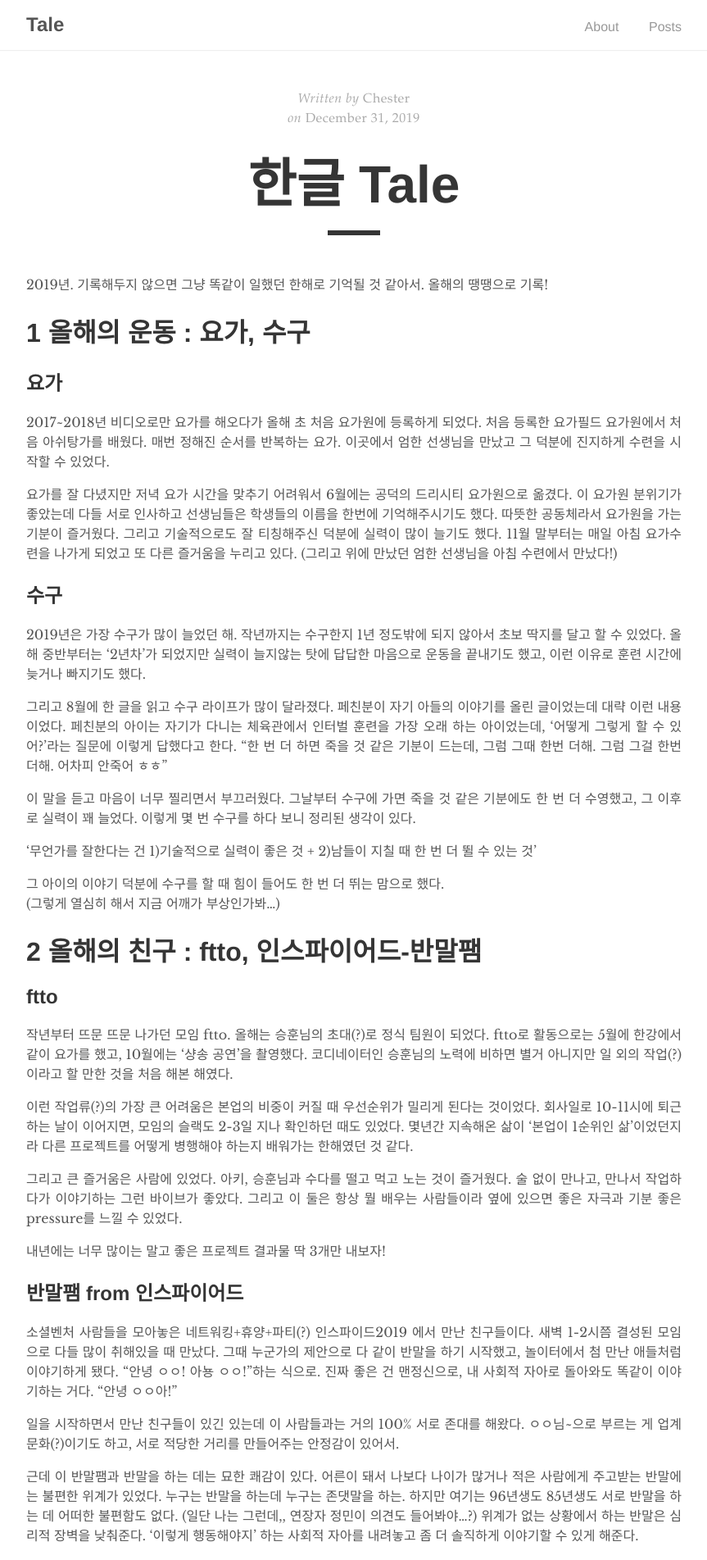
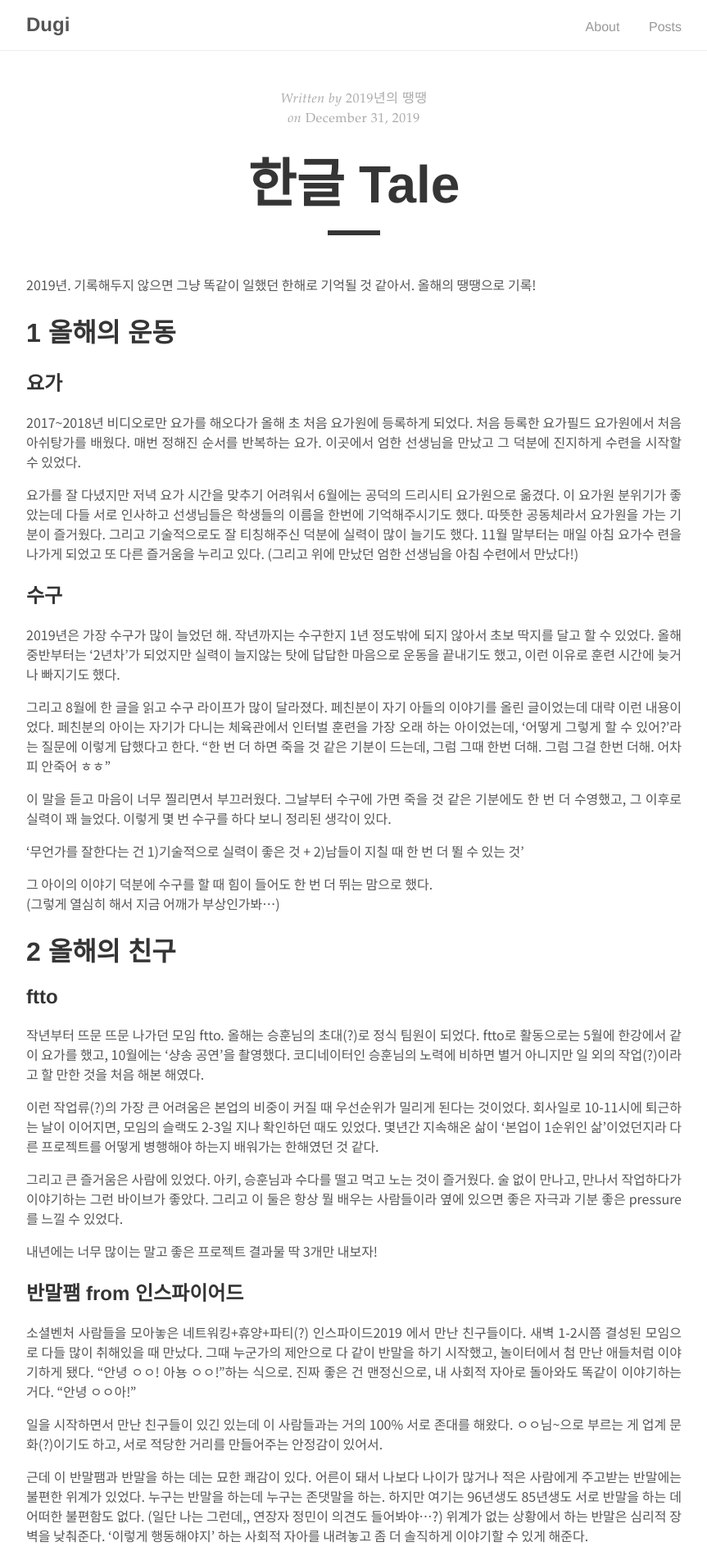
Before and after one commit to dugidugi/dugidugi.github.io, a Jekyll site: the page built from _posts/2019-12-31-2019년의 땡땡.md, in a window 1280 px wide. Shown: the top 1903 px of the page at 82% size, without its empty margins (208-1071 px from the left). Built offline with Jekyll 4.4.1, drawn with Linux system fonts in a browser that asks for light colours; comment, search, counter and statistics services are not loaded; some of the changed text lies outside the part shown.

Commit message:
폰트 변경

```diff
--- a/_config.yml
+++ b/_config.yml
@@ -1,6 +1,6 @@
 # Site settings
-title:          Tale
-description:    "Minimal Jekyll theme for storytellers"
+title:          Dugi
+description:    "요기수구더기의 블로그"
 baseurl:        ""
 url:            "https://dugidugi.github.io"
 
@@ -9,9 +9,9 @@ google_analytics: UA—XXXXXXXX-X
 
 # Author
 author:
-  name:         Chester How
-  url:          https://chester.how
-  email:        chesterhow@gmail.com
+  name:         Yooduck Hwang
+  url:          https://dugidugi.github.io
+  email:        xxxxx@gmail.com
 
 # Build settings
 markdown:       kramdown
@@ -38,4 +38,4 @@ paginate:       5
 exclude: [ Gemfile, Gemfile.lock, tale.gemspec ]
 
 # Disqus (Set to your disqus id)
-disqus:         jekyll-tale
+disqus:
--- a/_posts/2019-12-31-2019년의 땡땡.md
+++ b/_posts/2019-12-31-2019년의 땡땡.md
@@ -1,13 +1,13 @@
 ---
 layout: post
 title:  "한글 Tale"
-author: "Chester"
+author: "2019년의 땡땡"
 comments: true
 ---
 
 2019년. 기록해두지 않으면 그냥 똑같이 일했던 한해로 기억될 것 같아서. 올해의 땡땡으로 기록!
 
-# 1 올해의 운동 : 요가, 수구
+# 1 올해의 운동
 
 ## 요가
 
@@ -29,7 +29,7 @@ comments: true
 그 아이의 이야기 덕분에 수구를 할 때 힘이 들어도 한 번 더 뛰는 맘으로 했다.
 (그렇게 열심히 해서 지금 어깨가 부상인가봐...)
 
-# 2 올해의 친구 : ftto, 인스파이어드-반말팸
+# 2 올해의 친구
 
 ## ftto
 
@@ -66,17 +66,20 @@ comments: true
 
 ### 주,주 주자로 끝나는 여행지 (제주, 경주, 호주)
 
-호주 : 내가 좋아하는 커피, 수영, 러닝, 요가. 이 모든 것을 하기에 최적의 나라. 공공수영장 시설이 정말 좋았고, 분위기 좋은 50m레인의 야외수영장도 정말 많았다. (수영 좋아하면 호주 꼭 가세요! 호주의 여름에 꼭! 꼭!)
+## 호주
+내가 좋아하는 커피, 수영, 러닝, 요가. 이 모든 것을 하기에 최적의 나라. 공공수영장 시설이 정말 좋았고, 분위기 좋은 50m레인의 야외수영장도 정말 많았다. (수영 좋아하면 호주 꼭 가세요! 호주의 여름에 꼭! 꼭!)
 
 카페도 수준도 굉장히 높았다. 스타벅스가 호주에서 잘 안 되는 이유는 동네 커피집들을 가보면 안다.
 
 건강함에 대한 사회적 기준이 굉장히 높은 나라여서 호주를 다녀온 뒤로 좋은 자극을 많이 받았다. 여행 후로 올해는 요가, 수구도 더 즐기게 되었다.
 
-제주 : 올해 3번 다녀옴. 인스파이어드, 가족여행, 회사MT.
+## 제주
+: 올해 3번 다녀옴. 인스파이어드, 가족여행, 회사MT.
 
 인스파이어드에서는 잘 쉬었고, 회사 MT에서는 잘 놀았고. 가족여행은 기억이 안난다.?!
 
-경주 : 우리나라는 핫플이 되면 왜 다 망원동으로 변하는가?! 라는 생각이 들게한 도시지만. 그래도 이 여행을 떠난 의미가 좋았다. 훌쩍 떠나는 순간은 필요하다.
+## 경주
+: 우리나라는 핫플이 되면 왜 다 망원동으로 변하는가?! 라는 생각이 들게한 도시지만. 그래도 이 여행을 떠난 의미가 좋았다. 훌쩍 떠나는 순간은 필요하다.
 
 +교토의 맥'주' : 카오루 에일을 처음 알게 되었다. 카오루 에일과 함께했던 즐거운 여행.
 
--- a/_sass/tale/_variables.scss
+++ b/_sass/tale/_variables.scss
@@ -1,3 +1,5 @@
+@import url('https://fonts.googleapis.com/css?family=Noto+Sans+KR&display=swap'); // 구글 웹폰트
+
 // Colors
 $default-color: #555;
 $default-shade: #353535;
@@ -11,7 +13,7 @@ $shadow-color: rgba(0, 0, 0, .2);
 $code-color: #bf616a;
 
 // Fonts
-$serif-primary: 'Libre Baskerville', 'Times New Roman', Times, serif;
+$serif-primary: 'Noto Sans KR', sans-serif;
 $serif-secondary: Palatino, 'Palatino LT STD', 'Palatino Linotype', 'Book Antiqua', 'Georgia', serif;
 $sans-serif: 'Helvetica Neue', 'Segoe UI', Helvetica, Arial, sans-serif;
 $monospaced: Menlo, Monaco, monospace;
```
Also changed, not shown: _pages/about.md (+3 -8 lines), _drafts/2017-03-06-the-mystery-of-the-filler-post.md (renamed from _posts/2017-03-06-the-mystery-of-the-filler-post.md), _drafts/2017-03-07-the-case-of-the-missing-post.md (renamed from _posts/2017-03-07-the-case-of-the-missing-post.md), _drafts/2017-03-10-welcome-to-jekyll.md (renamed from _posts/2017-03-10-welcome-to-jekyll.md), _drafts/2017-03-16-example-content.md (renamed from _posts/2017-03-16-example-content.md), _drafts/2017-03-29-introducing-tale.md (renamed from _posts/2017-03-29-introducing-tale.md), _drafts/2019-12-31-2019year award.md (renamed from _posts/2019-12-31-2019year award.md), 2 other files.
